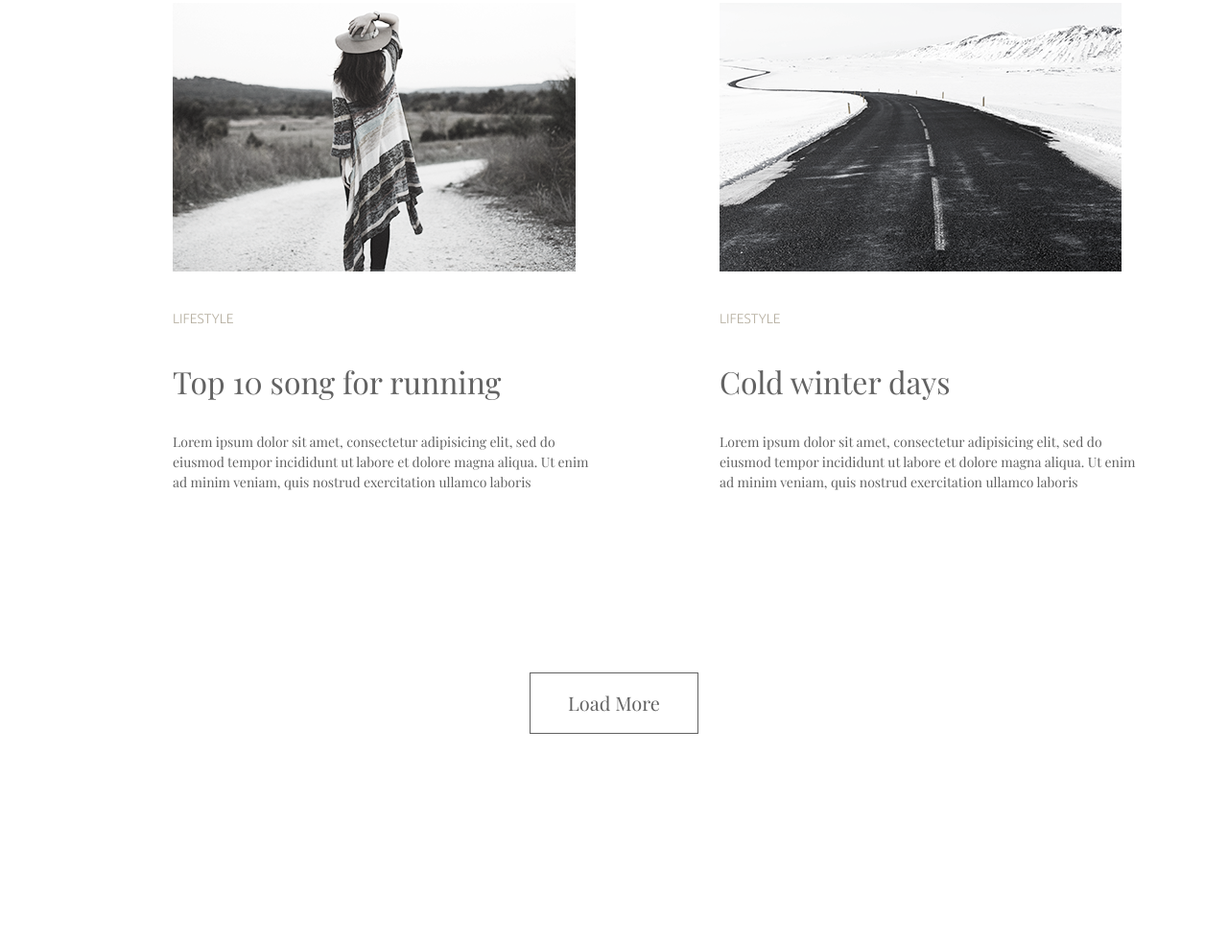
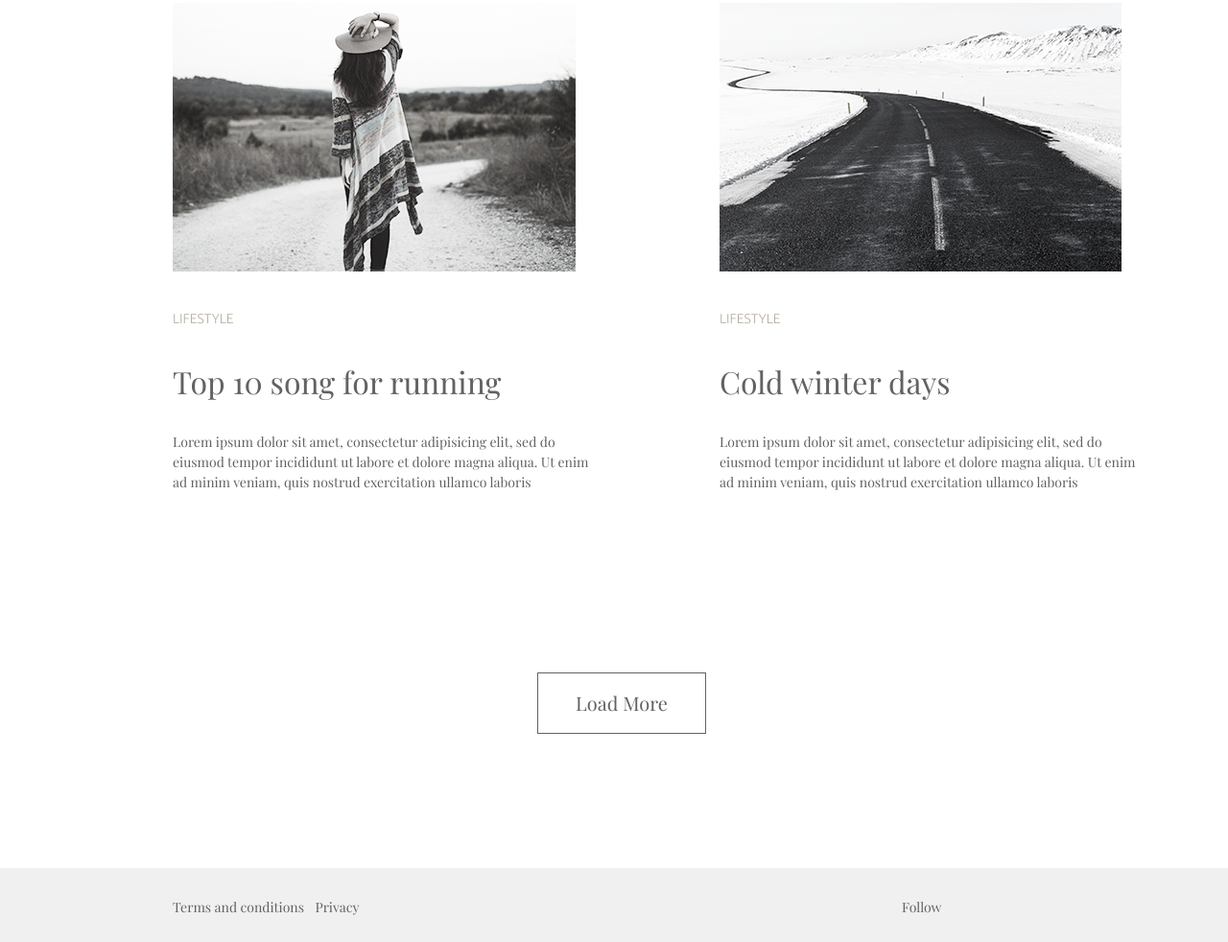
Before and after one commit to rifat-H/Minim0, a plain HTML site: page index.html in a window 1280 px wide. Shown: the part 2848-3830 px from the top of the page at 96% size. Before the commit the page ends 3753 px from the top, so only its background shows below. Drawn offline with nearby package versions, Linux system fonts and the light colour scheme.

Commit message:
font added + footer almost done

```diff
--- a/css/style.scss
+++ b/css/style.scss
@@ -143,3 +143,12 @@ header {
 }
 
 // button end
+
+// footer start
+
+footer{
+    padding: 30px 0 10px 0;
+    background-color: $bgc2;
+}
+
+// footer end
--- a/index.html
+++ b/index.html
@@ -11,6 +11,10 @@
     <link href="https://fonts.googleapis.com/css?family=Playfair+Display" rel="stylesheet">
     <link href="https://fonts.googleapis.com/css?family=Ubuntu:300" rel="stylesheet">
     <link href="https://fonts.googleapis.com/css?family=Inconsolata" rel="stylesheet">
+
+    <!-- fontawesome -->
+    <link rel="stylesheet" href="https://use.fontawesome.com/releases/v5.6.0/css/all.css" integrity="sha384-aOkxzJ5uQz7WBObEZcHvV5JvRW3TUc2rNPA7pe3AwnsUohiw1Vj2Rgx2KSOkF5+h"
+        crossorigin="anonymous">
 
     <!-- css -->
     <!-- bootstrap -->
@@ -229,7 +233,7 @@
     <section class="button">
         <div class="container">
             <div class="row">
-                <div class="mx-auto">
+                <div class="col-md-3 offset-md-5">
                     <button type="button"><span class="size20">Load More</span></button>
                 </div>
             </div>
@@ -237,7 +241,31 @@
     </section>
     <!-- button end -->
 
+    <!-- footer start -->
 
+    <footer>
+        <div class="container">
+            <div class="row">
+                <div class="col-md-3 offset-md-1">
+                    <ul class="list-inline">
+                        <li class="list-inline-item">Terms and conditions</li>
+                        <li class="list-inline-item">Privacy</li>
+                    </ul>
+                </div>
+                <div class="col-md-3 offset-md-5">
+                    <ul class="list-inline">
+                        <li class="list-inline-item">Follow</li>
+                        <li class="list-inline-item"></li>
+                        <li class="list-inline-item"></li>
+                        <li class="list-inline-item"></li>
+                    </ul>
+                </div>
+
+            </div>
+        </div>
+    </footer>
+
+    <!-- footer end -->
 
 
     <!-- scripts -->
```
Also changed, not shown: css/style.css.
